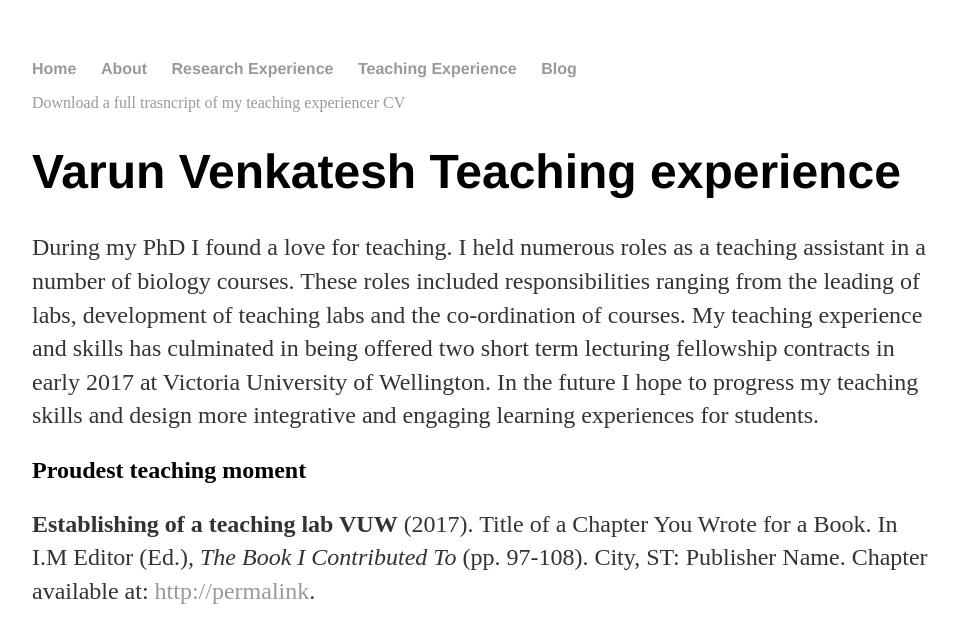
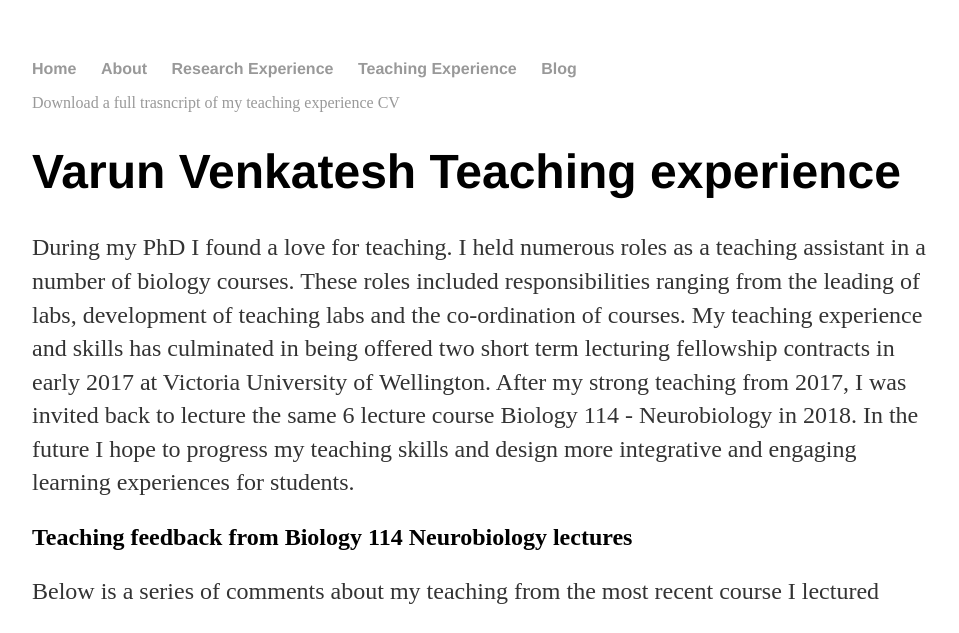
Before and after one commit to jcdwalle/VarunSVenkatesh.github.io, a Jekyll site: the page built from teaching experience/index.html, in a window 1280 px wide. Shown: the top 633 px of the page, without its empty margins (160-1119 px from the left). Built offline with Jekyll 4.4.1, drawn with Linux system fonts in a browser that asks for light colours; grey boxes are pictures that could not be loaded.

Commit message:
Update index.html
Changed to feedback photo

```diff
--- a/teaching experience/index.html
+++ b/teaching experience/index.html
@@ -2,20 +2,20 @@
 layout: default
 ---
 	<div class="cv">
-		<a href="#" class="download" title="Download CV as PDF">Download a full trasncript of my teaching experiencer CV</a>
+		<a href="#" class="download" title="Download CV as PDF">Download a full trasncript of my teaching experience CV</a>
 					<h1>Varun Venkatesh Teaching experience</h1>
 					<p>During my PhD I found a love for teaching. I held numerous roles as a teaching assistant in a number of biology courses. These roles included responsibilities ranging from the leading of labs, development of teaching labs and the co-ordination of courses.  My teaching experience and skills has culminated in being offered two short term lecturing fellowship
-				 contracts in early 2017 at Victoria University of Wellington.
+				 contracts in early 2017 at Victoria University of Wellington. After my strong teaching from 2017, I was invited back to lecture the same 6 lecture course Biology 114 - Neurobiology in 2018.
 				In the future I hope to progress my teaching skills and design more integrative and
 						engaging learning experiences for students.</p>
 
 
-					<h2>Proudest teaching moment</h2>
+					<h2>Teaching feedback from Biology 114 Neurobiology lectures</h2>
 
-					<p><strong>Establishing of a teaching lab VUW</strong> (2017). Title of a Chapter You Wrote for a Book. In I.M Editor (Ed.), <em>The Book I Contributed To</em> (pp. 97-108). City, ST: Publisher Name. Chapter available at: <a href="#">http://permalink</a>.
+					<p>Below is a series of comments about my teaching from the most recent course I lectured</p>.
 
 
-						<p><img align="right" width="640" height="340" src="https://github.com/VarunSVenkatesh/VarunSVenkatesh.github.io/blob/master/assets/Cricketexperiemnt.png?raw=true" alt="cricket" /></p>
+						<p><img align="right" width="640" height="340" src="https://github.com/VarunSVenkatesh/VarunSVenkatesh.github.io/blob/master/assets/Coursefeedback%20for%20114%202018%20lecturing.png?raw=true" alt="cricket" /></p>
 
 
 	</div>
```
